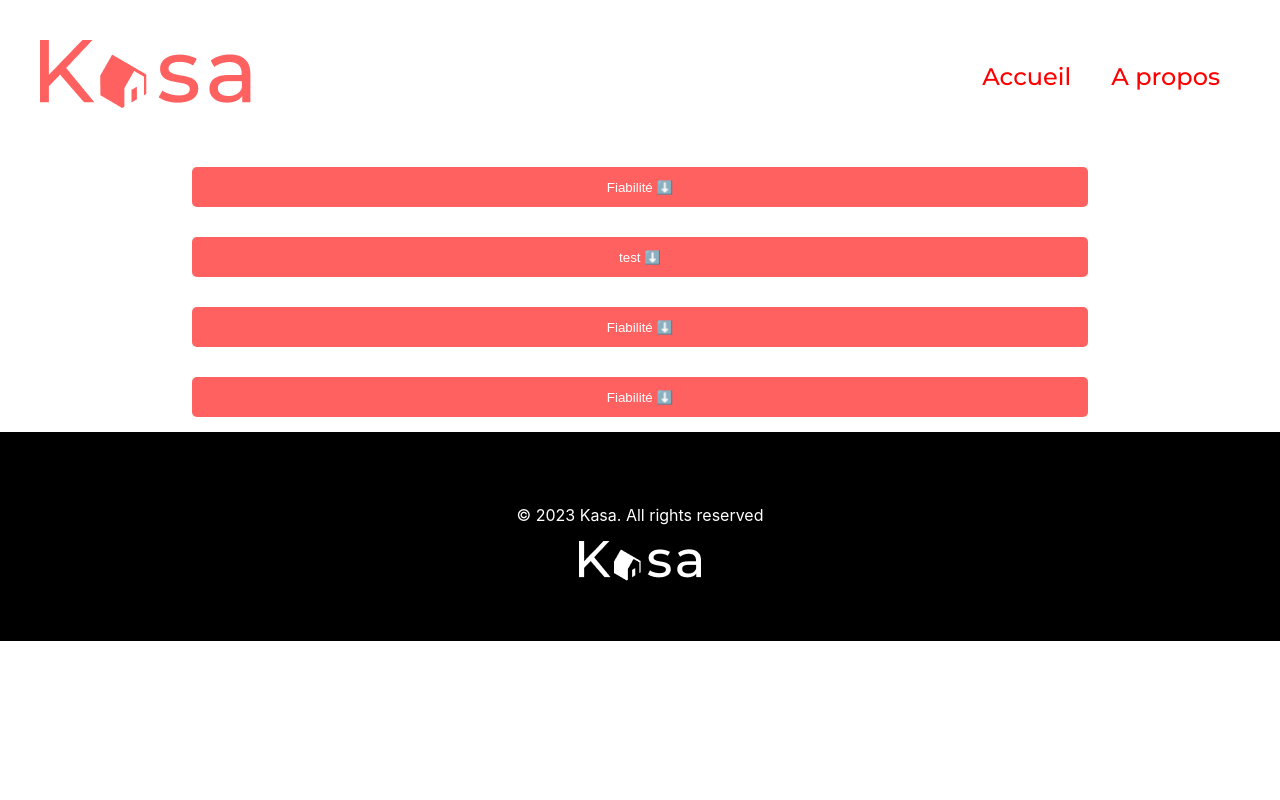
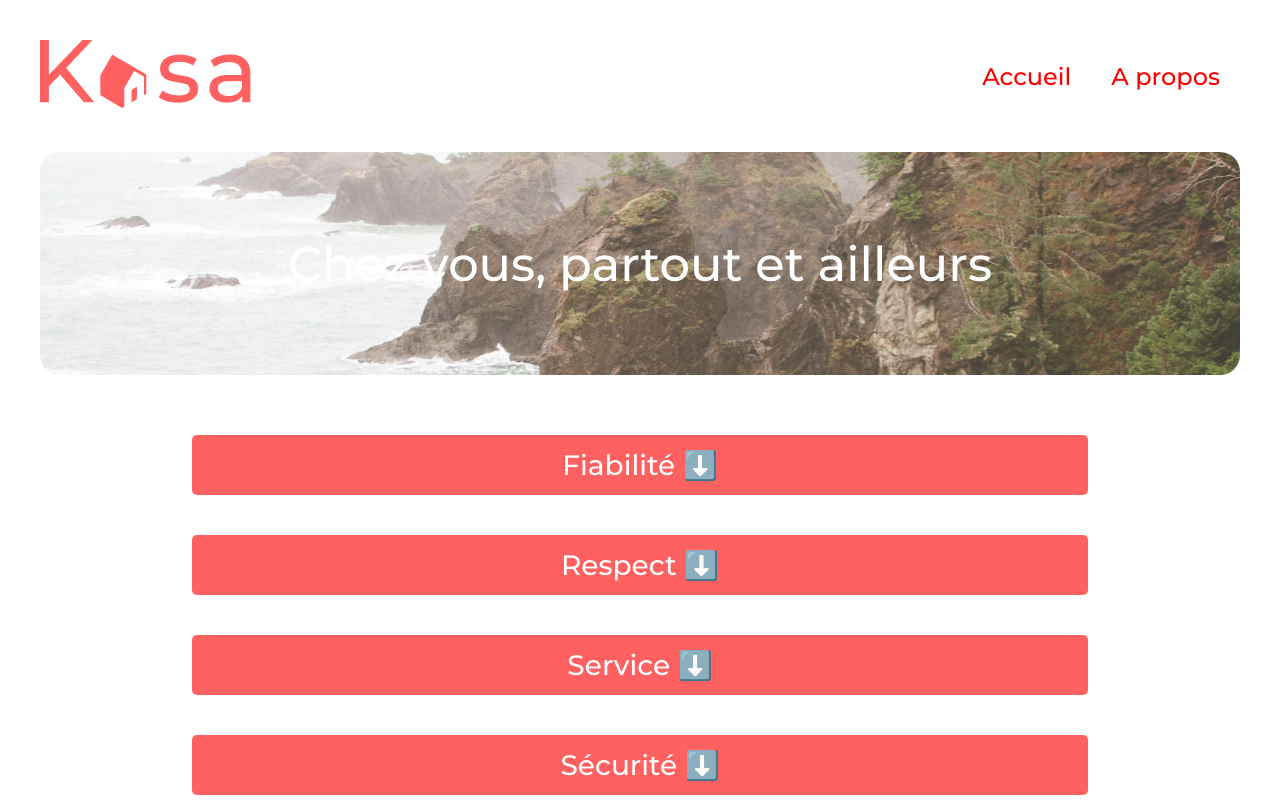
Before and after one commit to JulienV87/kasa, a React (Create React App) app: page /about-us in a window 1280 px wide. Shown: the top 800 px of the page. Built offline with nearby package versions, Linux system fonts and the light colour scheme.

Commit message:
Mise à jour UI de la page ABOUT US

```diff
--- a/src/index.css
+++ b/src/index.css
@@ -105,23 +105,32 @@
 }
 
 /*------------ABOUT-US PAGE----------*/
+.test2 {
+  height: 100%;
+  padding-bottom: 40px;
+}
 
 .collapse-container {
 margin-top : 20px;
 background-color:#F6F6F6;
 width: 70%;
-height: auto;
-margin : 15px;
+height: 100%;
+margin : 20px;
 
 }
 
 .collapse-toggle {
   width: 100%;
-  height: 40px;
+  height: 60px;
   color: white;
+  font-size: 28px;
+  font-family: Montserrat;
   background-color: #FF6060;
   border-radius: 5px;
   border: none;
+  display: flex;
+  justify-content: center;
+  align-items: center;
 
 }
 
--- a/src/pages/AboutUs.jsx
+++ b/src/pages/AboutUs.jsx
@@ -1,19 +1,21 @@
 
 import CollapseButton from '../components/CollapseButton';
+import Banner from '../components/BannerHome';
 
 export default function AboutUs() {
 
 
   return (
-    <div>
+    <div className='test2'>
+      <Banner />
 
-      <CollapseButton title="Fiabilité" description="La bienveillance fait partie des valeurs fondatrices de Kasa. Tout comportement discriminatoire ou de perturbation du voisinage entraînera une exclusion de notre plateforme."/>
+      <CollapseButton title="Fiabilité" description="Les annonces postées sur Kasa garantissent une fiabilité totale. Les photos sont conformes aux logements, et toutes les informations sont régulièrement vérifiées  par nos équipes."/>
 
-      <CollapseButton title="test" description="La bienveillance fait partie des valeurs fondatrices de Kasa. Tout comportement discriminatoire ou de perturbation du voisinage entraînera une exclusion de notre plateforme."/>
+      <CollapseButton title="Respect" description="La bienveillance fait partie des valeurs fondatrices de Kasa. Tout comportement discriminatoire ou de perturbation du voisinage entraînera une exclusion de notre plateforme."/>
 
-      <CollapseButton title="Fiabilité" description="La sécurité est la priorité de Kasa. Aussi bien pour nos hôtes que pour les voyageurs, chaque logement correspond aux critères de sécurité établis par nos services. En laissant une note aussi bien à l'hôte qu'au locataire, cela permet à nos équipes de vérifier que les standards sont bien respectés. Nous organisons également des ateliers sur la sécurité domestique pour nos hôtes."/>
+      <CollapseButton title="Service" description="La sécurité est la priorité de Kasa. Aussi bien pour nos hôtes que pour les voyageurs, chaque logement correspond aux critères de sécurité établis par nos services. En laissant une note aussi bien à l'hôte qu'au locataire, cela permet à nos équipes de vérifier que les standards sont bien respectés. Nous organisons également des ateliers sur la sécurité domestique pour nos hôtes."/>
 
-      <CollapseButton title="Fiabilité" description="La bienveillance fait partie des valeurs fondatrices de Kasa. Tout comportement discriminatoire ou de perturbation du voisinage entraînera une exclusion de notre plateforme."/>
+      <CollapseButton title="Sécurité" description="La bienveillance fait partie des valeurs fondatrices de Kasa. Tout comportement discriminatoire ou de perturbation du voisinage entraînera une exclusion de notre plateforme."/>
 
     </div>
     )}
```
